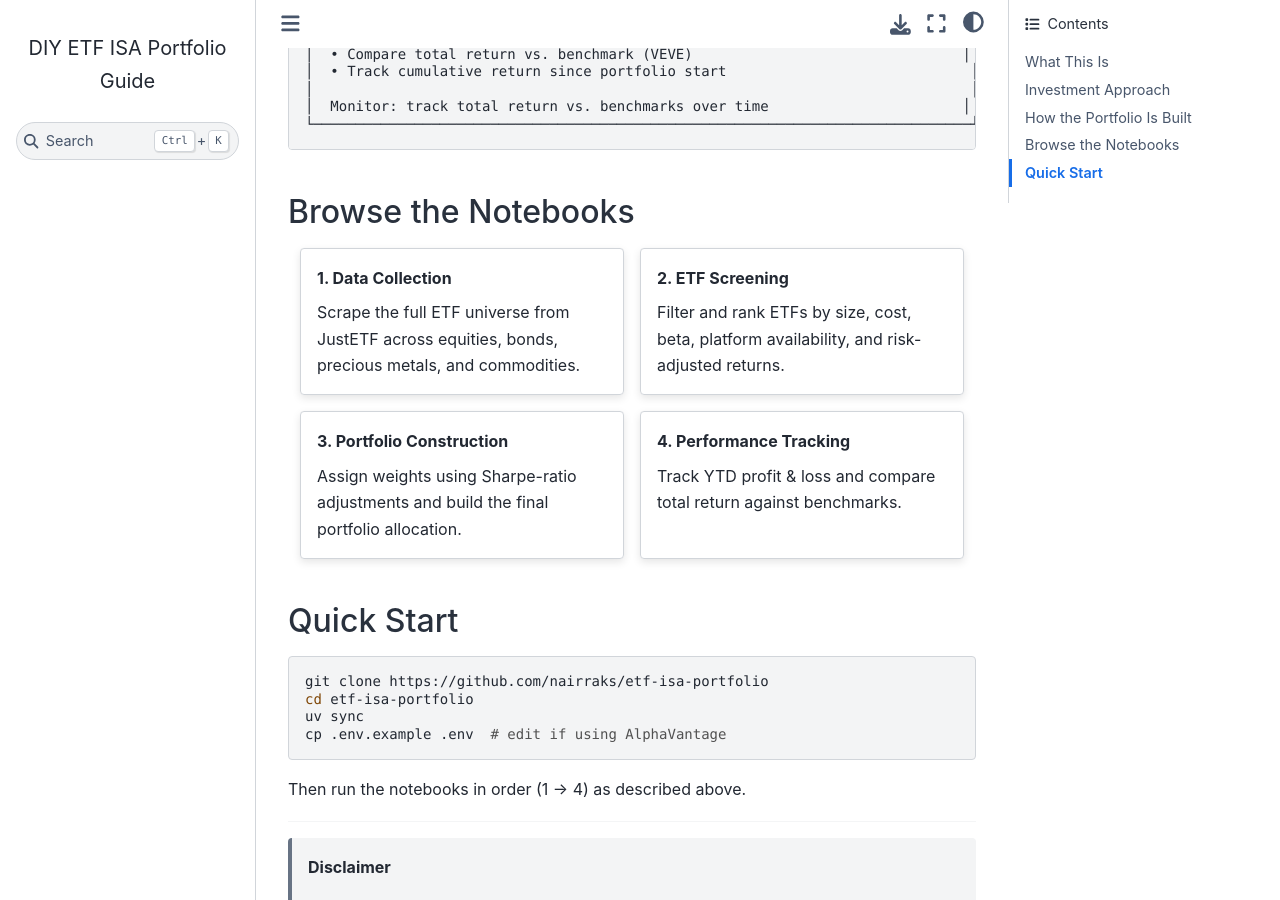
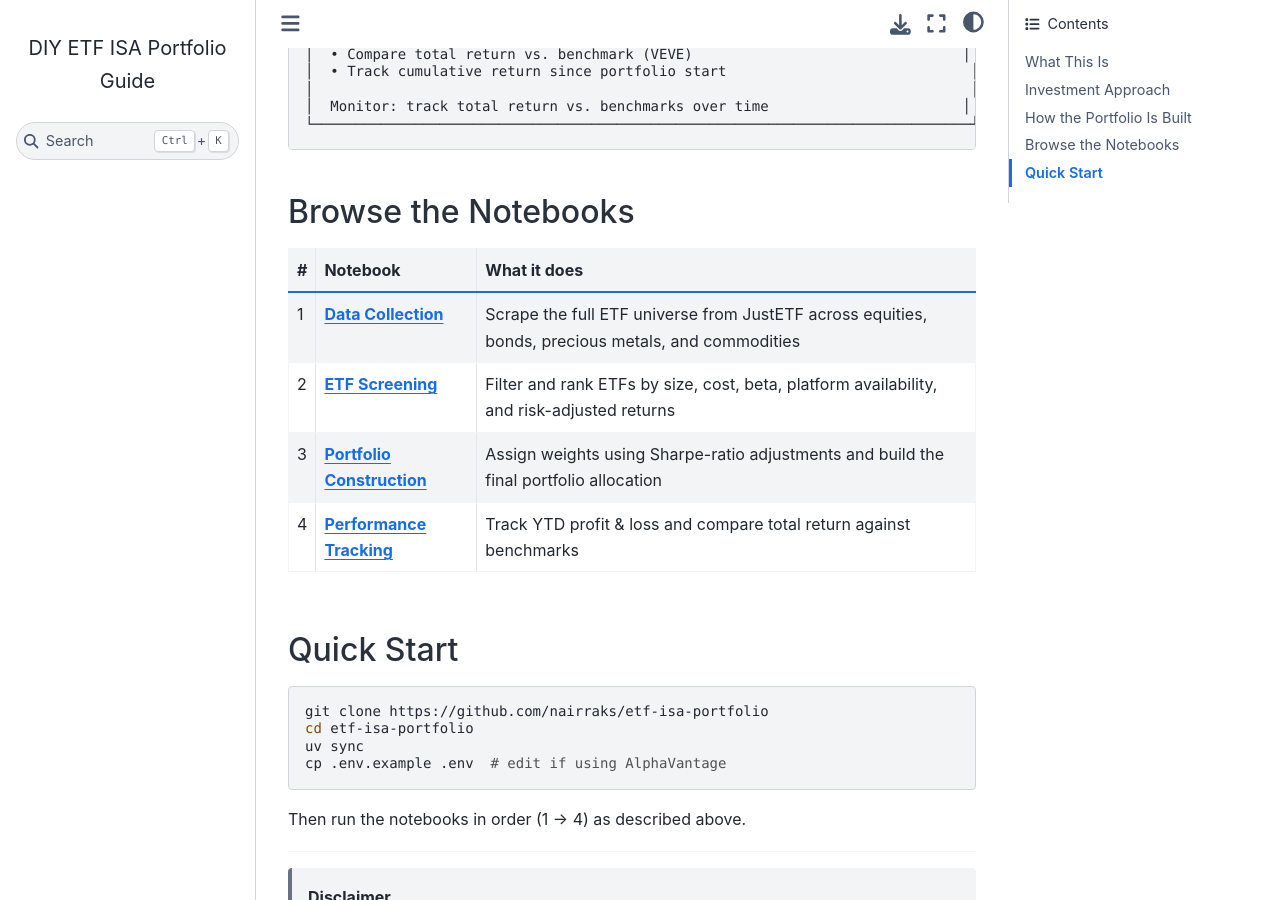
Before and after one commit to nairraks/etf-isa-portfolio, a Jupyter Book: the page built from index.md, in a window 1280 px wide and 900 px high, scrolled down 2228 px. Built offline with Jupyter Book 1.0.4 settings and Sphinx 7.4.7 and the Sphinx Book theme 1.1.4, drawn with Linux system fonts in a browser that asks for light colours; pages that are not in the unit, such as notebooks, are missing from menus; part of the change alters nothing that is shown.

Commit message:
fix(index): use plain markdown table for notebook links
Replace sphinx-design grid cards with a standard markdown table
so notebook links render on both GitHub and the built book.

https://claude.ai/code/session_01GbPuiw4B2VTNwuvNUhQmpU

```diff
--- a/_config.yml
+++ b/_config.yml
@@ -29,8 +29,6 @@ parse:
     - tasklist
 
 sphinx:
-  extra_extensions:
-    - sphinx_design
   config:
     html_theme_options:
       navigation_with_keys: true
--- a/index.md
+++ b/index.md
@@ -105,38 +105,12 @@ Weights are then adjusted up or down based on each asset class's Sharpe ratio re
 
 ## Browse the Notebooks
 
-::::{grid} 2
-:gutter: 3
-
-:::{grid-item-card} 1. Data Collection
-:link: notebooks/01_data_collection
-:link-type: doc
-
-Scrape the full ETF universe from JustETF across equities, bonds, precious metals, and commodities.
-:::
-
-:::{grid-item-card} 2. ETF Screening
-:link: notebooks/02_etf_screening
-:link-type: doc
-
-Filter and rank ETFs by size, cost, beta, platform availability, and risk-adjusted returns.
-:::
-
-:::{grid-item-card} 3. Portfolio Construction
-:link: notebooks/03_portfolio_construction
-:link-type: doc
-
-Assign weights using Sharpe-ratio adjustments and build the final portfolio allocation.
-:::
-
-:::{grid-item-card} 4. Performance Tracking
-:link: notebooks/04_performance_tracking
-:link-type: doc
-
-Track YTD profit & loss and compare total return against benchmarks.
-:::
-
-::::
+| # | Notebook | What it does |
+|---|----------|-------------|
+| 1 | [**Data Collection**](notebooks/01_data_collection.ipynb) | Scrape the full ETF universe from JustETF across equities, bonds, precious metals, and commodities |
+| 2 | [**ETF Screening**](notebooks/02_etf_screening.ipynb) | Filter and rank ETFs by size, cost, beta, platform availability, and risk-adjusted returns |
+| 3 | [**Portfolio Construction**](notebooks/03_portfolio_construction.ipynb) | Assign weights using Sharpe-ratio adjustments and build the final portfolio allocation |
+| 4 | [**Performance Tracking**](notebooks/04_performance_tracking.ipynb) | Track YTD profit & loss and compare total return against benchmarks |
 
 ## Quick Start
 
```
